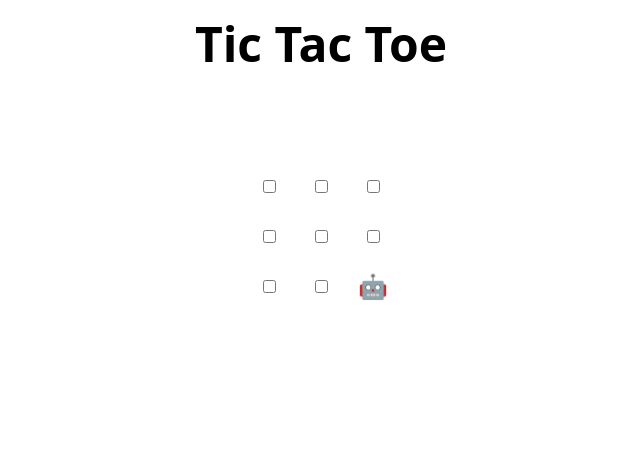
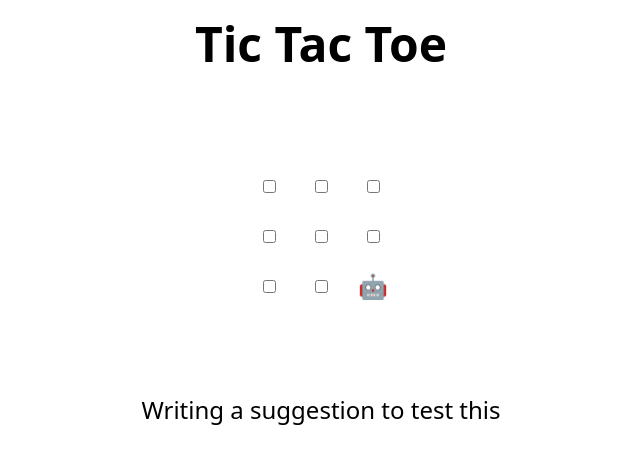
Before and after one commit to jyothyai18/skills-review-pull-requests, a plain HTML site: page index.html in a window 1280 px wide. Shown: the whole page, without its empty margins (319-959 px from the left). Drawn offline with Linux system fonts and the light colour scheme.

Commit message:
committing the added suggestion

```diff
--- a/index.html
+++ b/index.html
@@ -48,7 +48,7 @@
 </table>
 
 <h2 hidden>Game over, refresh to play again 🧑‍💻 🤖!</h2>
-
+Writing a suggestion to test this
 <script>
   // Initialization
   const boxes = Array.from(document.querySelectorAll("td"));
```
